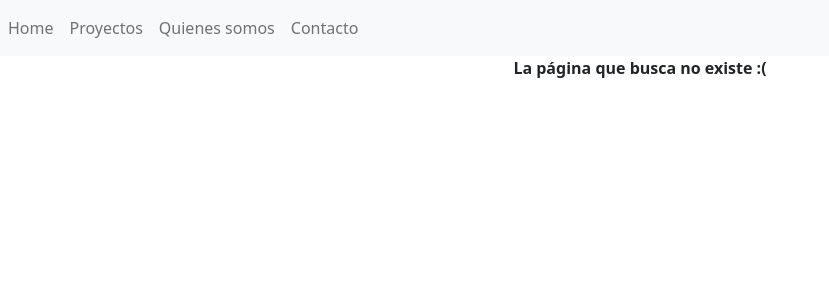
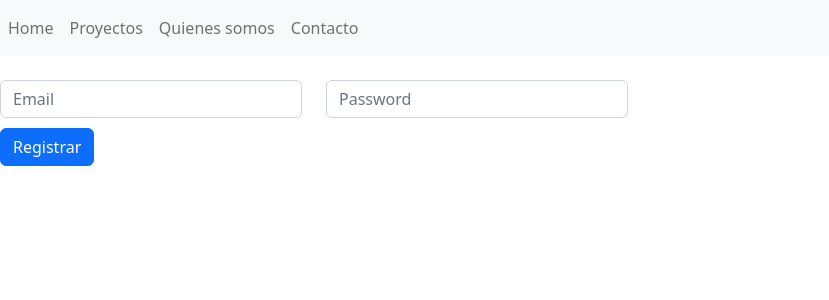
Before and after one commit to omarx33/Angular-yPildoras, an Angular app: page /login in a window 1280 px wide. Shown: the top 300 px of the page, without its empty margins (0-829 px from the left). Built offline with nearby package versions, Linux system fonts and the light colour scheme.

Commit message:
38-42 login con firebase creando un login con token de registro

```diff
--- a/package.json
+++ b/package.json
@@ -19,6 +19,7 @@
     "@angular/platform-browser-dynamic": "^15.1.0",
     "@angular/router": "^15.1.0",
     "bootstrap": "^5.2.3",
+    "firebase": "^9.16.0",
     "jquery": "^3.6.3",
     "popper.js": "^1.16.1",
     "rxjs": "~7.8.0",
--- a/src/app/app.component.ts
+++ b/src/app/app.component.ts
@@ -1,5 +1,6 @@
 import { Component, OnInit } from '@angular/core';
 
+import firebase from 'firebase/compat/app'
 
 @Component({
   selector: 'app-root',
@@ -16,6 +17,10 @@ export class AppComponent implements OnInit {
   }
   ngOnInit(): void {
 
+    firebase.initializeApp({
+      apiKey: "AIzaSyDtcnkRTbyRDO7hefBhwtjOn9DEEa4hc4Q",
+      authDomain: "clientes-b8dd7.firebaseapp.com"
+    })
   }
 
 
--- a/src/app/data.services.ts
+++ b/src/app/data.services.ts
@@ -1,16 +1,18 @@
 import { HttpClient } from "@angular/common/http";
 import { Injectable } from '@angular/core';
 import { Empleado } from './empleado.model';
+import { LoginServices } from './login/login.service';
 
 @Injectable()
 
 export class DataServices{
 
-  constructor(private httpCliente:HttpClient){}
+  constructor(private httpCliente:HttpClient,private loginServicio:LoginServices){}
 
   listarEmpleados(){
+    const token=this.loginServicio.getIdToken();
     // obtener info de bd get
-    return this.httpCliente.get('https://clientes-b8dd7-default-rtdb.firebaseio.com/datos.json');
+    return this.httpCliente.get('https://clientes-b8dd7-default-rtdb.firebaseio.com/datos.json?auth='+ token);
   }
 
 
--- /dev/null
+++ b/src/app/login/login.component.html
@@ -0,0 +1,18 @@
+<br>
+<div>
+<!-- instancia miFormulario -->
+  <form class="form-group row" #miFormulario="ngForm" (ngSubmit)="login(miFormulario)" >
+      <div class="form-group col-md-3" >
+        <!--ngModel asi manda en form  -->
+        <input class="form-control" type="email" name="email" placeholder="Email" ngModel>
+
+      </div>
+      <div  class="form-group col-md-3" >
+        <input class="form-control" type="password" name="password" placeholder="Password" ngModel>
+      </div>
+      <br><br>
+      <div>
+        <button type="submit" class="btn btn-primary"  >Registrar</button>
+      </div>
+  </form>
+</div>
--- /dev/null
+++ b/src/app/login/login.component.ts
@@ -0,0 +1,23 @@
+import { Component } from '@angular/core';
+import { NgForm } from '@angular/forms';
+import { LoginServices } from './login.service';
+
+
+@Component({
+  selector: 'app-login',
+  templateUrl: './login.component.html',
+  styleUrls: ['./login.component.css']
+})
+export class LoginComponent {
+  //importando el servicio LoginServices
+  constructor(private loginServicio:LoginServices){}
+
+  login(datosFormulario:NgForm){ // para formularios como serialize
+    const mail = datosFormulario.value.email;
+    const clave = datosFormulario.value.password;
+
+    this.loginServicio.login(mail,clave);
+
+  }
+
+}
--- /dev/null
+++ b/src/app/login/login.service.ts
@@ -0,0 +1,30 @@
+import { Router } from '@angular/router';
+import { Injectable } from '@angular/core';
+import firebase from 'firebase/compat/app';
+import 'firebase/compat/auth';
+import 'firebase/compat/firestore';
+
+
+@Injectable()
+export class LoginServices{
+  constructor(private ruta:Router){}
+
+      token:string;
+
+      login(email:string,password:string){
+        firebase.auth().signInWithEmailAndPassword(email,password).then( //loguearse por email y clave
+          response=>{
+            firebase.auth().currentUser?.getIdToken().then(
+             token=>{
+              this.token=token;
+              this.ruta.navigate(['/']);
+             }
+            )
+          }
+        );
+
+      }
+      getIdToken(){
+        return this.token;
+      }
+}
```
Also changed, not shown: src/app/app.module.ts (+9 -3 lines), src/app/login/login.component.css (added), 2 other files (tests, documents, lock files or other folders).
